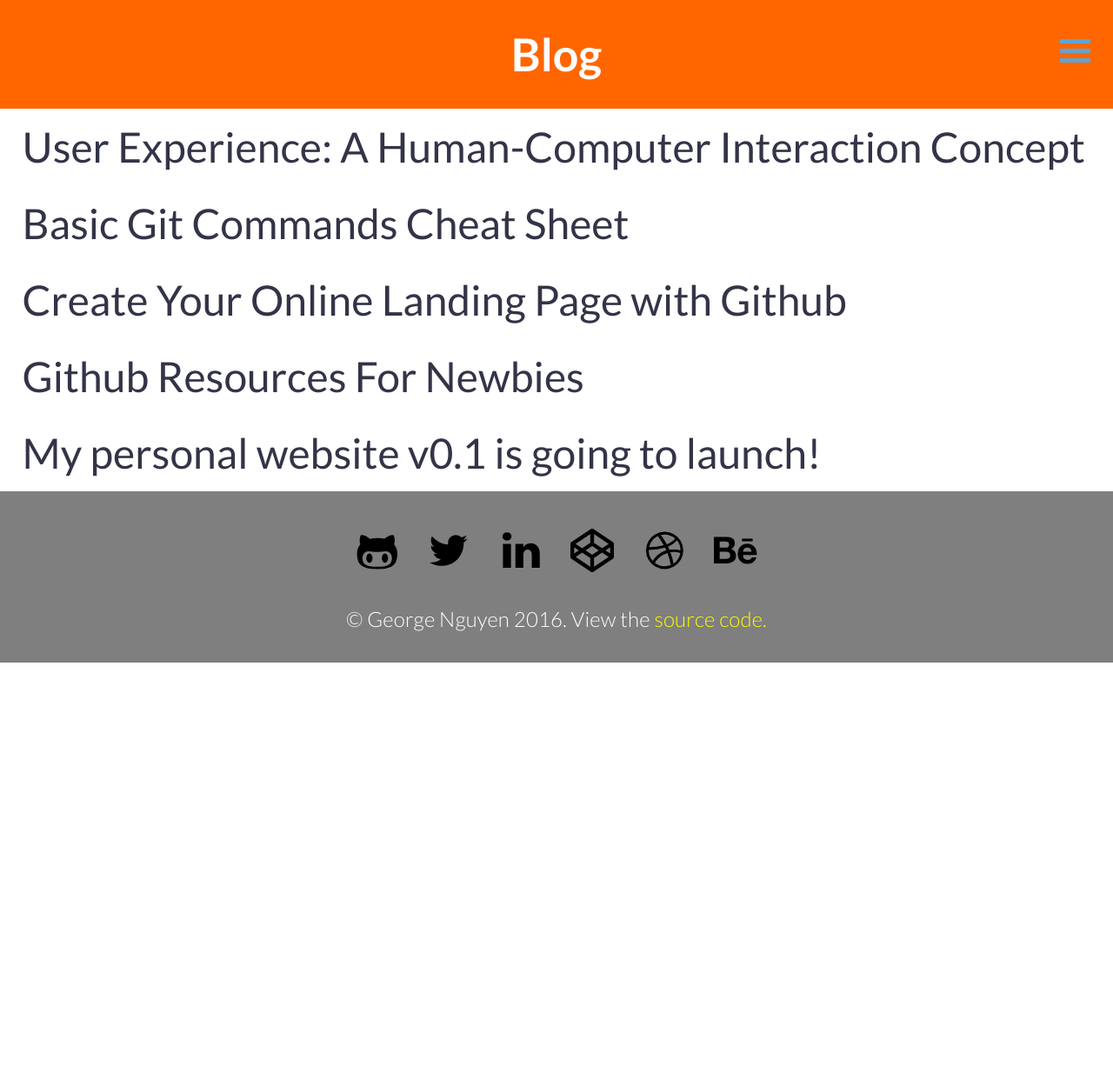
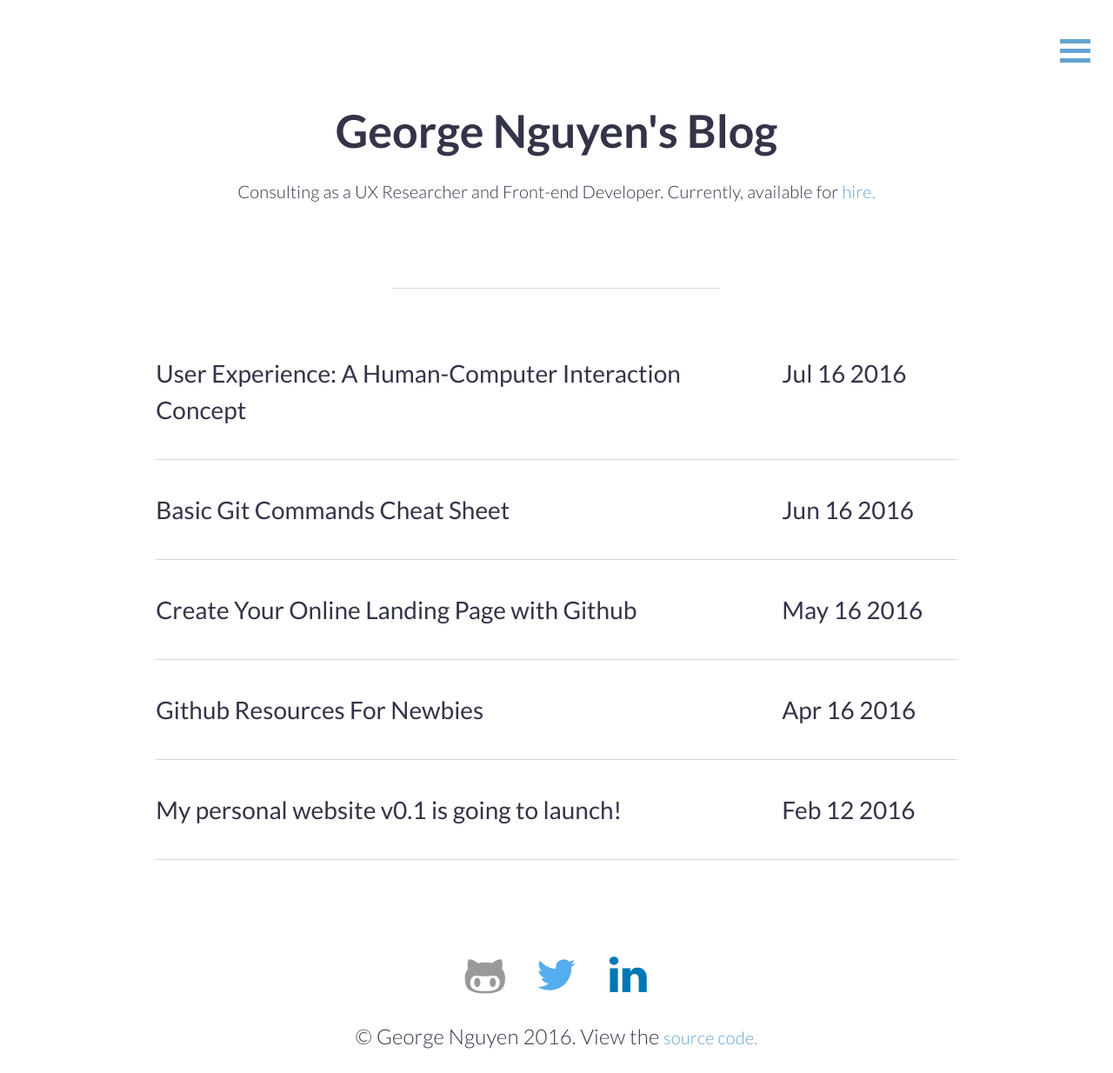
Before and after one commit to georgetn/georgetn.github.io, a Jekyll site: the page built from blog.html, in a window 1280 px wide. Shown: the whole page at 87% size. Built offline with Jekyll 4.4.1, drawn with Linux system fonts in a browser that asks for light colours; nearby versions of some CDN libraries; before the commit the page ends 900 px from its top, so only the background shows below that.

Commit message:
blog redesign - replace orange blog header w/newly created header.html, move color social icons to blog footer, rename blurb to underline, remove unused socials from about pg and blog pg

```diff
--- /dev/null
+++ b/_includes/footer-social-color.html
@@ -0,0 +1,20 @@
+<footer role="contentinfo" class="footer-content">
+	<div class="container">
+		<div class="row">
+			<div class="col-12 center">
+				<div class="social-iconsHome center">
+					<a aria-label="Github" href="https://github.com/georgetn" target="_blank"><svg class="icon icon-github pulse"><use xlink:href="#icon-github"></use><title>Github</title></svg></a>
+					<a aria-label="Twitter" href="https://twitter.com/george_tweets" target="_blank"><svg class="icon icon-twitter pulse"><use xlink:href="#icon-twitter"></use></svg></a>
+					<a aria-label="LinkedIn" href="https://www.linkedin.com/in/nguyengeorge" target="_blank"><svg class="icon icon-linkedin pulse"><use xlink:href="#icon-linkedin"></use></svg></a>
+					<!--<a aria-label="Codepen" href="https://www.codepen.com/" target="_blank"><svg class="icon icon-codepen pulse"><use xlink:href="#icon-codepen"></use></svg></a>
+					<a aria-label="Dribbble" href="https://www.dribbble.com/" target="_blank"><svg class="icon icon-dribbble pulse"><use xlink:href="#icon-dribbble"></use></svg></a>
+					<a aria-label="Behance" href="https://www.behance.com/" target="_blank"><svg class="icon icon-behance pulse"><use xlink:href="#icon-behance"></use></svg></a>-->
+				</div>
+			</div>
+		</div>
+			<div class="col-12 center underline">
+		<div class ="row">
+				<p>&copy; George Nguyen 2016. View the <a href="https://github.com/georgetn/georgetn.github.io/" target=_"blank">source code.</a></p>
+			</div>
+		</div>
+</footer>
--- /dev/null
+++ b/_includes/header.html
@@ -0,0 +1,20 @@
+<header class="home_container">
+	<div ="container">
+		<div class="row">
+			<div class="col-12 center">
+				<div class="underline">
+					<!--<img itemprop="image" id="img-self" class="img-circle" src="images/george-nguyen.jpg" alt="George Nguyen">-->
+					<h1>George Nguyen's {{ page.title }}</h1>
+					<p>Consulting as a UX Researcher and Front-end Developer. Currently, available for <a href="mailto:contact@georgetn.com">hire.</a></p>
+				</div>
+			</div>
+		</div>
+		<div class="row">
+			<div class="col-4 hidden-sm"></div>
+		        	<div class="col-4">
+				<div class="line-primary"></div>
+		        	</div>
+		        	<div class="col-4 hidden-sm"></div>
+		</div>
+	</div>
+</header>
--- a/_layouts/default.html
+++ b/_layouts/default.html
@@ -54,7 +54,7 @@
 		<section>
         		{{ content }}
 		</section>
-	{% include footer-page.html %}
+	{% include footer-social-color.html %}
 	</body>
 		<!--Moar scripts-->
 		<script src="https://georgetn.github.io/js/scripts.js"></script>
--- a/blog.html
+++ b/blog.html
@@ -3,21 +3,7 @@ layout: default
 title: Blog
 permalink: /blog/
 ---
-<!--
-<div class="construction_bg" >
-	<div class="container">
-		<div class="row">
-			<div class="col-12 center">
-				<div class="construction-text">
-					<h1>Whoops!</h1>
-					<h2>Yep, still under construction.</h2>
-				</div>
-			</div>
-		</div>
-	</div>
-</div>
--->
-<div class="blog_bg" >
+<!--div class="blog_bg" >
 	<div class="container">
 	<div class="row">
 		<div class="col-12 center">
@@ -27,14 +13,19 @@ permalink: /blog/
 		</div>
 	</div>
 	</div>
-</div>
+</div-->
+{% include header.html %}
 <main role="main">
-	<div class="blog_list">
+	<div class="container blog_list">
 	{% for post in site.posts %}
+		<a href="{{ post.url }}" class="row">
+			<div class="col-9">{{ post.title }}</div>
+			<div class="col-3">{{ post.date | date: '%b %d %Y' }}</div>
+		</a>
 		<div class="row">
-			<div class="col-12"><!--Remove this div if removing white space between post titles and allowing color fill to inherit row size -->
-			<a href="{{ post.url }}">{{ post.title }}</a>
-			</div>
+		        	<div class="col-12">
+		         	 <div class="line-secondary"></div>
+		        	</div>
 		</div>
 	{% endfor %}
 	</div>
--- a/css/main.css
+++ b/css/main.css
@@ -81,19 +81,19 @@ footer ul {
 	width: 100%;
 }
 .white-text h1 {
-	color: white;
+	color: #FFF;
 }
 
 .blog_list a{
-	font-size: 3rem;
+	font-size: 1.75em;
 	display: block;
 	width: 100%;
 }
 .blog_list a:hover{
-	background: #ff6600;
-	color: white;
-	font-size: 4rem;
-	font-weight: 900;
+	background: #62a4d1;
+	font-color: #FFFFFF;
+	font-size: 2em;
+	font-weight: 400;
 }
 
 /* Consulting page*/
@@ -235,8 +235,13 @@ p {
 }
 
 a {
-  text-decoration: none;
-  transition: all 0.3s ease;
+	color: #62a4d1;
+	text-decoration: none;
+	position: relative;
+	text-decoration: none;
+	font-size: 1em;
+	overflow: hidden;
+	transition: all 0.3s ease;
 }
 
 /*a:hover {
@@ -272,18 +277,16 @@ a {
 	margin-right: auto;
 
 }
-
-.blurb a {
-	display: inline-block;
+/*underlines <a> tag*/
+.underline a {
 	position: relative;
 	text-align: center;
 	color: #62a4d1;
 	text-decoration: none;
 	font-size: 20px;
 	overflow: hidden;
-	top: 5px;
 }
-.blurb a:after {
+.underline a:after {
 	content: '';
 	position: absolute;
 	background: #62a4d1;
@@ -294,7 +297,7 @@ a {
 	bottom: 0;
 	transition: .35s ease;
 }
-.blurb a:hover:after, .blurb a:focus:after, .blurb a:active:after {
+.underline a:hover:after, .underline a:focus:after, .underline a:active:after {
 		width: 100%;
 }
 
@@ -672,12 +675,20 @@ body {
 	color: #FFFC00;
 }
 /*additional styling*/
-.line {
+.line-primary {
   height: 1px;
   width: 100%;
   background: #D6D6D8;
-  margin: 80px 0;
+  margin: 60px 0;
 }
+
+.line-secondary {
+  height: 1px;
+  width: 100%;
+  background: #D6D6D8;
+  margin: 20px 0;
+}
+
 
 /* === MEDIA QUERIES === */
 @media screen and (max-width: 1200px) {
```
Also changed, not shown: index.html (+6 -6 lines).
